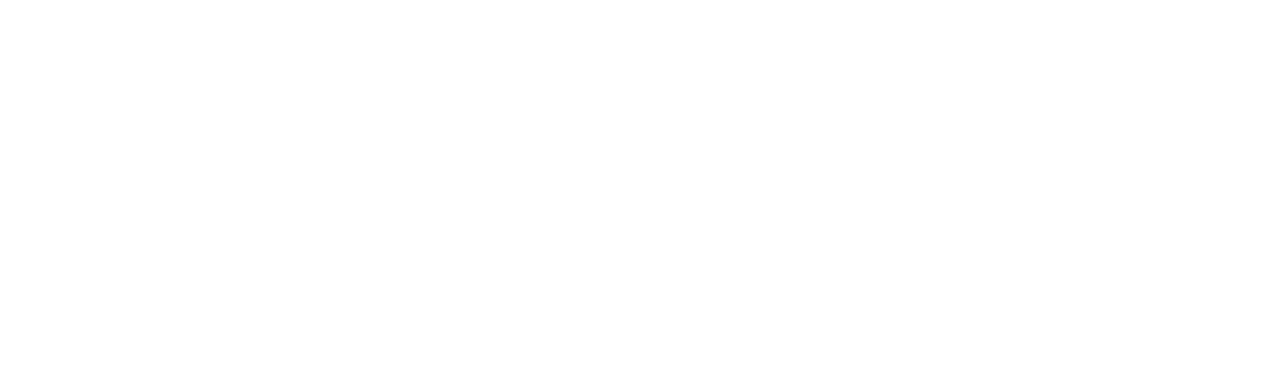
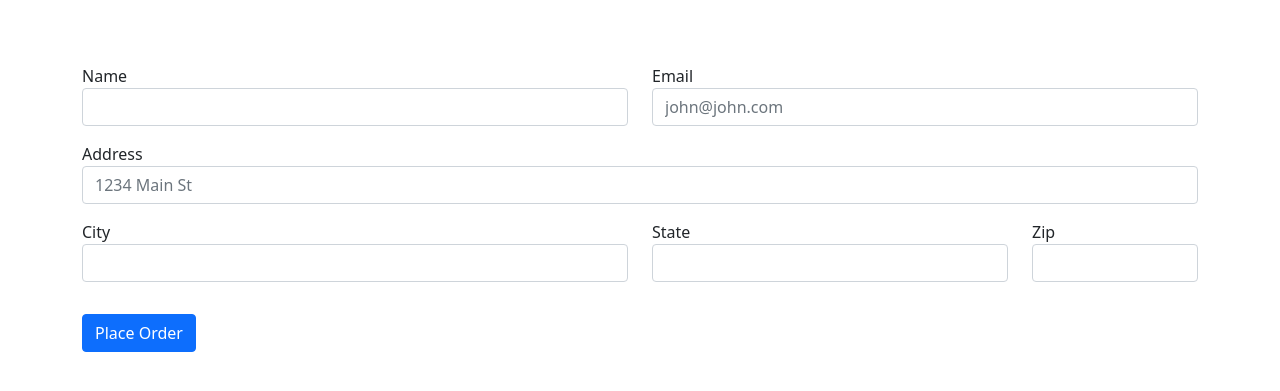
Before and after one commit to VikMaamaa/Django-Ecommerce, a Django app: page /checkout/ in a window 1280 px wide. Before the commit the part shown is empty. Shown: the top 391 px of the page. Run offline with Django 4.2, Linux system fonts and the light colour scheme.

Commit message:
feat: adding checkout form

```diff
--- a/ecomsite/shop/admin.py
+++ b/ecomsite/shop/admin.py
@@ -1,5 +1,6 @@
 from django.contrib import admin
-from .models import Products
+from .models import Products, Order
 # Register your models here.
 
 admin.site.register(Products)
+admin.site.register(Order)
--- a/ecomsite/shop/templates/shop/checkout.html
+++ b/ecomsite/shop/templates/shop/checkout.html
@@ -14,8 +14,8 @@
 </head>
 <body>
     <div class="container">
-        <div class="col-md-12">
-            <div class="row">
+        <div class="row mt-3">
+            <div class="col-md-12">
                 <ul class="list-group" id='item_list'>
                     {% comment %} <li class="list-group-item d-flex justify-content-between align-items-center">
                       A list item
@@ -30,6 +30,46 @@
                       <span class="badge bg-primary rounded-pill">1</span>
                     </li> {% endcomment %}
                   </ul>
+            </div>
+        </div>
+
+        <div class='row mt-5'>
+            <div class='col-md-12'>
+                <form method="POST" class="row">
+                      {% csrf_token %}
+                      <div class="form-group mb-3 col-md-6">
+                        <label for="name">Name</label>
+                        <input type="text" class="form-control" id="name" name="name">
+                      </div>
+                      <div class="form-group mb-3 col-md-6">
+                        <label for="email">Email</label>
+                        <input type="email" class="form-control" id="email" name="email" placeholder="john@john.com">
+                      </div>
+
+                    <div class="form-group mb-3 col-md-12">
+                      <label for="address">Address</label>
+                      <input type="text" class="form-control" name="address" id="address" placeholder="1234 Main St">
+                    </div>
+
+                 <div class="form-group mb-3 col-md-6">
+                        <label for="city">City</label>
+                        <input type="text" class="form-control" name="city" id="city">
+                      </div>
+                      <div class="form-group mb-3 col-md-4">
+                        <label for="state">State</label>
+                        <input type="text" name="state" id ="state" class="form-control" >
+
+                      </div>
+                      <div class="form-group mb-3 col-md-2">
+                        <label for="zipcode">Zip</label>
+                        <input type="text" class="form-control" name="zipcode" id="zipcode">
+                      </div>
+
+
+                    <div class='col-12 mt-3'>
+                        <button type="submit" class="btn btn-primary">Place Order</button>
+                    </div>
+                  </form>
             </div>
         </div>
     </div>
--- a/ecomsite/shop/views.py
+++ b/ecomsite/shop/views.py
@@ -1,5 +1,5 @@
 from django.shortcuts import render
-from .models import Products
+from .models import Products, Order
 from django.core.paginator import Paginator
 # Create your views here.
 
@@ -24,4 +24,16 @@ def detail(request, id):
     return render(request,'shop/detail.html',{'product_object': product_object})
 
 def checkout(request):
+
+    if request.method == "POST":
+        name = request.POST.get('name',"")
+        email = request.POST.get('email',"")
+        address = request.POST.get('address',"")
+        city = request.POST.get("city","")
+        state = request.POST.get('state',"")
+        zipcode = request.POST.get('zipcode',"")
+
+        order = Order(name=name, email=email, address=address, city=city, state=state, zipcode= zipcode)
+        order.save()
+
     return render(request, 'shop/checkout.html')
```
Also changed, not shown: ecomsite/shop/models.py (+10 -0 lines), ecomsite/shop/migrations/0002_order.py (added).
